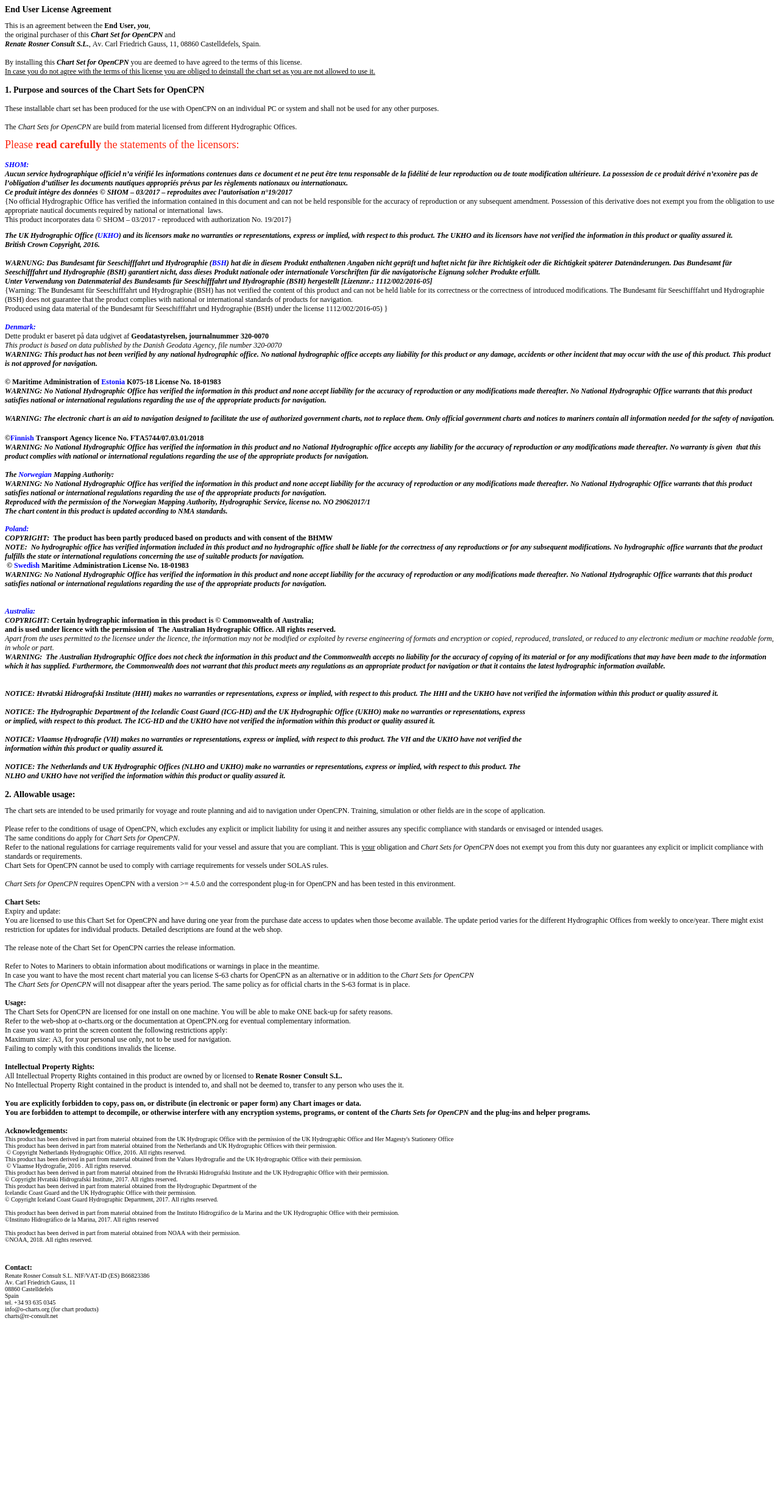
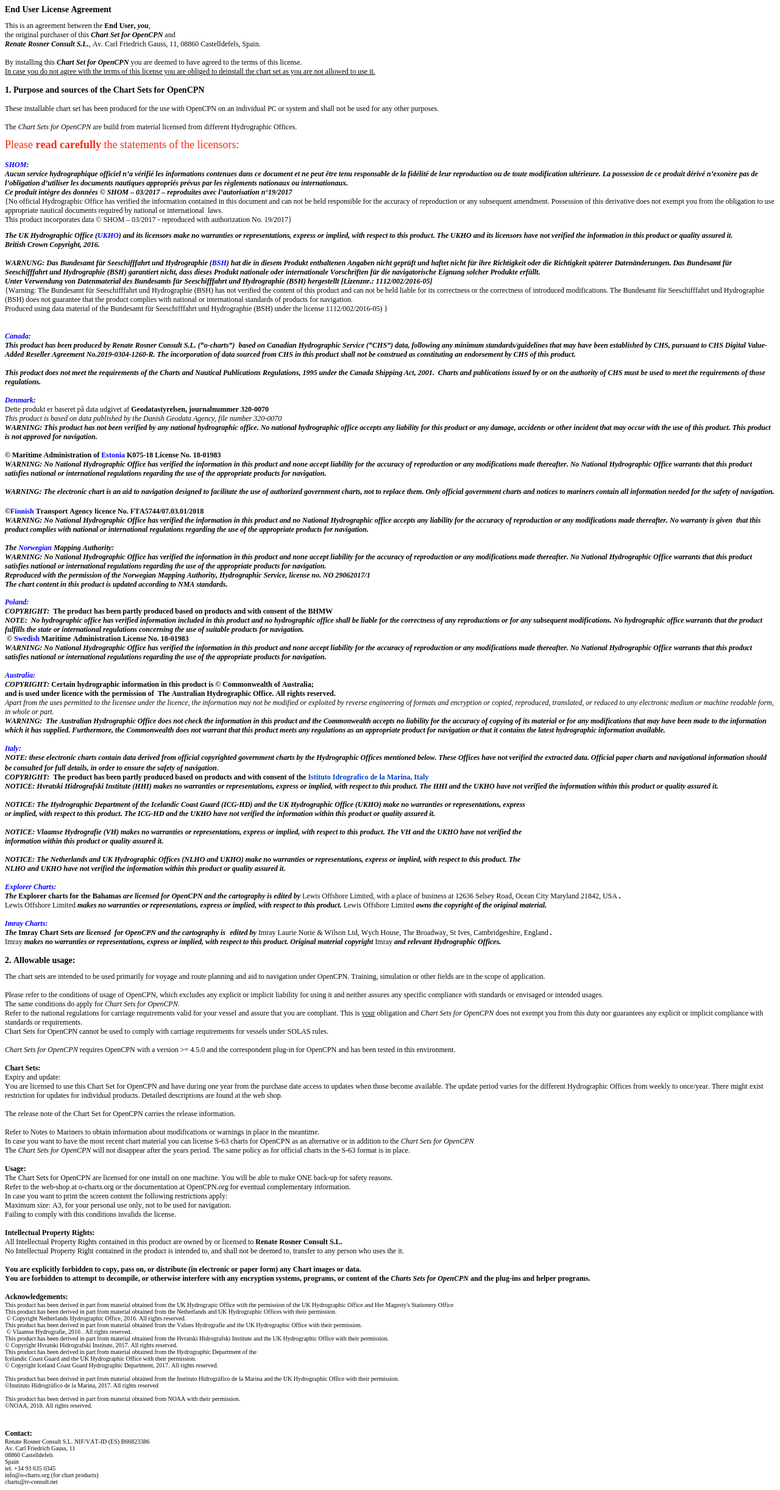
Before and after one commit to o-charts/manuals, a Jekyll site: the page docs/EN_rrc_eula_ChartSetsForOpenCPN.html, which Jekyll copies as it is, in a window 1280 px wide. Shown: the whole page at 61% size. Built offline with Jekyll 4.4.1, drawn with Linux system fonts in a browser that asks for light colours; before the commit the page ends 2171 px from its top, so only the background shows below that.

Commit message:
Add files via upload

```diff
--- a/docs/EN_rrc_eula_ChartSetsForOpenCPN.html
+++ b/docs/EN_rrc_eula_ChartSetsForOpenCPN.html
@@ -6,7 +6,7 @@
   <title></title>
   <meta name="Author" content="Renate Rosner">
   <meta name="Generator" content="Cocoa HTML Writer">
-  <meta name="CocoaVersion" content="1671">
+  <meta name="CocoaVersion" content="1671.6">
   <style type="text/css">
     p.p1 {margin: 0.0px 0.0px 0.0px 0.0px; line-height: 16.0px; font: 14.0px 'Times New Roman'; color: #000000}
     p.p2 {margin: 0.0px 0.0px 0.0px 0.0px; line-height: 11.0px; font: 10.0px 'Times New Roman'; color: #000000}
@@ -14,18 +14,23 @@
     p.p4 {margin: 0.0px 0.0px 0.0px 0.0px; line-height: 21.0px; font: 18.0px 'Times New Roman'; color: #fc2712}
     p.p5 {margin: 0.0px 0.0px 0.0px 0.0px; line-height: 15.0px; font: 12.0px 'Times New Roman'; color: #0000ff}
     p.p6 {margin: 0.0px 0.0px 0.0px 0.0px; line-height: 15.0px; font: 12.0px 'Times New Roman'; color: #000000; min-height: 15.0px}
-    p.p7 {margin: 0.0px 0.0px 0.0px 0.0px; font: 12.0px 'Times New Roman'; min-height: 15.0px}
-    p.p8 {margin: 0.0px 0.0px 0.0px 0.0px; font: 12.0px 'Times New Roman'}
-    p.p9 {margin: 0.0px 0.0px 0.0px 0.0px; line-height: 15.0px; font: 12.0px Times; color: #000000}
-    p.p10 {margin: 0.0px 0.0px 14.2px 0.0px; line-height: 15.0px; font: 12.0px 'Times New Roman'; color: #000000}
-    p.p11 {margin: 0.0px 0.0px 0.0px 0.0px; line-height: 11.0px; font: 10.0px 'Times New Roman'; color: #000000; min-height: 11.0px}
-    p.p12 {margin: 0.0px 0.0px 0.0px 0.0px; font: 10.0px 'Times New Roman'}
+    p.p7 {margin: 0.0px 0.0px 0.0px 0.0px; line-height: 15.0px; font: 12.0px 'Times New Roman'}
+    p.p8 {margin: 0.0px 0.0px 0.0px 0.0px; line-height: 15.0px; font: 12.0px 'Times New Roman'; min-height: 15.0px}
+    p.p9 {margin: 0.0px 0.0px 0.0px 0.0px; font: 12.0px 'Times New Roman'; min-height: 15.0px}
+    p.p10 {margin: 0.0px 0.0px 0.0px 0.0px; font: 12.0px 'Times New Roman'}
+    p.p11 {margin: 0.0px 0.0px 0.0px 0.0px; line-height: 15.0px; font: 12.0px Times; color: #000000}
+    p.p12 {margin: 0.0px 0.0px 14.2px 0.0px; line-height: 15.0px; font: 12.0px 'Times New Roman'; color: #000000}
+    p.p13 {margin: 0.0px 0.0px 0.0px 0.0px; line-height: 11.0px; font: 10.0px 'Times New Roman'; color: #000000; min-height: 11.0px}
+    p.p14 {margin: 0.0px 0.0px 0.0px 0.0px; font: 10.0px 'Times New Roman'}
     span.s1 {font-kerning: none}
     span.s2 {text-decoration: underline ; font-kerning: none}
     span.s3 {font-kerning: none; color: #000000}
     span.s4 {font-kerning: none; color: #0000ff}
     span.s5 {font: 12.0px 'Times New Roman'; font-kerning: none}
     span.s6 {font: 14.7px Times; font-kerning: none}
+    span.s7 {font-kerning: none; color: #053dcc}
+    span.s8 {font: 12.0px Courier; font-kerning: none}
+    span.s9 {font-kerning: none; background-color: #ffffff}
     span.Apple-tab-span {white-space:pre}
   </style>
 </head>
@@ -68,6 +73,12 @@
 <p class="p3"><span class="s1"><b><i>Unter Verwendung von Datenmaterial des Bundesamts für Seeschifffahrt und Hydrographie (BSH) hergestellt [Lizenznr.: 1112/002/2016-05]</i></b></span></p>
 <p class="p3"><span class="s1">{Warning: The Bundesamt für Seeschifffahrt und Hydrographie (BSH) has not verified the content of this product and can not be held liable for its correctness or the correctness of introduced modifications. The Bundesamt für Seeschifffahrt und Hydrographie (BSH) does not guarantee that the product complies with national or international standards of products for navigation.</span></p>
 <p class="p3"><span class="s1">Produced using data material of the Bundesamt für Seeschifffahrt und Hydrographie (BSH) under the license 1112/002/2016-05) }</span></p>
+<p class="p6"><span class="s1"></span><br></p>
+<p class="p6"><span class="s1"></span><br></p>
+<p class="p5"><span class="s1"><b><i>Canada:</i></b></span></p>
+<p class="p7"><b><i>This product has been produced by Renate Rosner Consult S.L. (“o-charts”)<span class="Apple-converted-space">  </span>based on Canadian Hydrographic Service (“CHS”) data, following any minimum standards/guidelines that may have been established by CHS, pursuant to CHS Digital Value-Added Reseller Agreement No.2019-0304-1260-R. The incorporation of data sourced from CHS in this product shall not be construed as constituting an endorsement by CHS of this product.<span class="Apple-converted-space"> </span></i></b></p>
+<p class="p8"><b><i></i></b><br></p>
+<p class="p7"><b><i>This product does not meet the requirements of the Charts and Nautical Publications Regulations, 1995 under the Canada Shipping Act, 2001.<span class="Apple-converted-space">  </span>Charts and publications issued by or on the authority of CHS must be used to meet the requirements of those regulations.<span class="Apple-converted-space"> </span></i></b></p>
 <p class="p5"><span class="s3"><br>
 </span><span class="s1"><b><i>Denmark:</i></b></span></p>
 <p class="p3"><span class="s1">Dette produkt er baseret på data udgivet af <b>Geodatastyrelsen, journalnummer 320-0070</b></span></p>
@@ -76,32 +87,33 @@
 <p class="p6"><span class="s1"><b></b></span><br></p>
 <p class="p3"><span class="s1"><b>© Maritime Administration of</b></span><span class="s4"><b> Estonia </b></span><span class="s1"><b>K075-18 License No. 18-01983</b></span></p>
 <p class="p3"><span class="s1"><b><i>WARNING: No National Hydrographic Office has verified the information in this product and none accept liability for the accuracy of reproduction or any modifications made thereafter. No National Hydrographic Office warrants that this product satisfies national or international regulations regarding the use of the appropriate products for navigation.</i></b></span></p>
-<p class="p7"><br></p>
-<p class="p8"><b><i>WARNING: The electronic chart is an aid to navigation designed to facilitate the use of authorized government charts, not to replace them. Only official government charts and notices to mariners contain all information needed for the safety of navigation.</i></b></p>
+<p class="p9"><br></p>
+<p class="p10"><b><i>WARNING: The electronic chart is an aid to navigation designed to facilitate the use of authorized government charts, not to replace them. Only official government charts and notices to mariners contain all information needed for the safety of navigation.</i></b></p>
 <p class="p6"><span class="s1"></span><br></p>
-<p class="p9"><span class="s5"><b>©</b></span><span class="s4"><b>Finnish</b></span><span class="s1"><b> Transport Agency licence No. FTA5744/07.03.01/2018</b></span><span class="s6"><b><span class="Apple-converted-space"> </span></b></span></p>
+<p class="p11"><span class="s5"><b>©</b></span><span class="s4"><b>Finnish</b></span><span class="s1"><b> Transport Agency licence No. FTA5744/07.03.01/2018</b></span><span class="s6"><b><span class="Apple-converted-space"> </span></b></span></p>
 <p class="p3"><span class="s1"><b><i>WARNING: No National Hydrographic Office has verified the information in this product and no National Hydrographic office accepts any liability for the accuracy of reproduction or any modifications made thereafter. No warranty is given<span class="Apple-converted-space">  </span>that this product complies with national or international regulations regarding the use of the appropriate products for navigation.</i></b></span></p>
 <p class="p6"><span class="s1"></span><br></p>
 <p class="p3"><span class="s1"><b><i>The </i></b></span><span class="s4"><b><i>Norwegian</i></b></span><span class="s1"><b><i> Mapping Authority:</i></b></span></p>
 <p class="p3"><span class="s1"><b><i>WARNING: No National Hydrographic Office has verified the information in this product and none accept liability for the accuracy of reproduction or any modifications made thereafter. No National Hydrographic Office warrants that this product satisfies national or international regulations regarding the use of the appropriate products for navigation.</i></b></span></p>
 <p class="p3"><span class="s1"><b><i>Reproduced with the permission of the Norwegian Mapping Authority, Hydrographic Service, license no. NO 29062017/1</i></b></span></p>
-<p class="p10"><span class="s1"><b><i>The chart content in this product is updated according to NMA standards.</i></b></span></p>
+<p class="p12"><span class="s1"><b><i>The chart content in this product is updated according to NMA standards.</i></b></span></p>
 <p class="p5"><span class="s1"><b><i>Poland:</i></b></span></p>
 <p class="p3"><span class="s1"><b><i>COPYRIGHT:<span class="Apple-converted-space">  </span></i>The product has been partly produced based on products and with consent of the BHMW<span class="Apple-converted-space"> </span></b></span></p>
 <p class="p3"><span class="s1"><b><i>NOTE:<span class="Apple-converted-space">  </span>No hydrographic office has verified information included in this product and no hydrographic office shall be liable for the correctness of any reproductions or for any subsequent modifications. No hydrographic office warrants that the product fulfills the state or international regulations concerning the use of suitable products for navigation. </i></b><br>
 </span></p>
 <p class="p3"><span class="s1"><b><i><span class="Apple-converted-space"> </span></i>© </b></span><span class="s4"><b>Swedish</b></span><span class="s1"><b> Maritime Administration License No. 18-01983</b></span></p>
 <p class="p3"><span class="s1"><b><i>WARNING: No National Hydrographic Office has verified the information in this product and none accept liability for the accuracy of reproduction or any modifications made thereafter. No National Hydrographic Office warrants that this product satisfies national or international regulations regarding the use of the appropriate products for navigation.</i></b></span></p>
-<p class="p6"><span class="s1"><b><i></i></b></span><br></p>
 <p class="p6"><span class="s1"><b><i><span class="Apple-converted-space"> </span></i></b></span></p>
 <p class="p5"><span class="s1"><b><i>Australia:</i></b></span></p>
 <p class="p3"><span class="s1"><b><i>COPYRIGHT: </i>Certain hydrographic information in this product is © Commonwealth of Australia;</b></span></p>
 <p class="p3"><span class="s1"><b>and is used under licence with the permission of<span class="Apple-converted-space">  </span>The Australian Hydrographic Office. All rights reserved.</b></span></p>
 <p class="p3"><span class="s1"><i>Apart from the uses permitted to the licensee under the licence, the information may not be modified or exploited by reverse engineering of formats and encryption or copied, reproduced, translated, or reduced to any electronic medium or machine readable form, in whole or part.</i></span></p>
 <p class="p3"><span class="s1"><b><i>WARNING:<span class="Apple-converted-space"> </span></i></b><i> </i><b><i>The Australian Hydrographic Office does not check the information in this product and the Commonwealth accepts no liability for the accuracy of copying of its material or for any modifications that may have been made to the information which it has supplied. Furthermore, the Commonwealth does not warrant that this product meets any regulations as an appropriate product for navigation or that it contains the latest hydrographic information available.</i></b></span></p>
-<p class="p3"><span class="s1"><br>
+<p class="p5"><span class="s3"><br>
+</span><span class="s1"><b><i>Italy:</i></b></span></p>
+<p class="p3"><span class="s1"><b><i>NOTE: these electronic charts contain data derived from official copyrighted government charts by the Hydrographic Offices mentioned below. These Offices have not verified the extracted data. Official paper charts and navigational information should be consulted for full details, in order to ensure the safety of navigation</i></b></span><span class="s6">.</span></p>
+<p class="p3"><span class="s1"><b><i>COPYRIGHT:<span class="Apple-converted-space">  </span></i>The product has been partly produced based on products and with consent of the </b></span><span class="s7"><b>Istituto Idrografico de la Marina, Italy </b></span><span class="s1"><br>
 </span></p>
-<p class="p6"><span class="s1"></span><br></p>
 <p class="p3"><span class="s1"><b><i>NOTICE: Hvratski Hidrografski Institute (HHI) makes no warranties or representations, express or implied, with respect to this product. The HHI and the UKHO have not verified the information within this product or quality assured it.</i></b></span></p>
 <p class="p3"><span class="s1"><br>
 </span></p>
@@ -115,8 +127,15 @@
 </span></p>
 <p class="p3"><span class="s1"><b><i>NOTICE: The Netherlands and UK Hydrographic Offices (NLHO and UKHO) make no warranties or representations, express or implied, with respect to this product. The</i></b></span></p>
 <p class="p3"><span class="s1"><b><i>NLHO and UKHO have not verified the information within this product or quality assured it.</i></b></span></p>
-<p class="p3"><span class="s1"><br>
-</span></p>
+<p class="p6"><span class="s1"><b><i></i></b></span><br></p>
+<p class="p5"><span class="s1"><b><i>Explorer Charts:</i></b></span></p>
+<p class="p3"><span class="s1"><b><i>The </i>Explorer charts for the Bahamas<i> are licensed for OpenCPN and the cartography is edited by </i></b>Lewis Offshore Limited, with a place of business at 12636 Selsey Road, Ocean City Maryland 21842, USA <b><i>.<span class="Apple-converted-space"> </span></i></b></span></p>
+<p class="p3"><span class="s1">Lewis Offshore Limited <b><i>makes no warranties or representations, express or implied, with respect to this product. </i></b>Lewis Offshore Limited<b><i> owns the copyright of the original material.</i></b></span></p>
+<p class="p6"><span class="s1"><b><i></i></b></span><br></p>
+<p class="p5"><span class="s1"><b><i>Imray Charts:</i></b></span></p>
+<p class="p3"><span class="s1"><b><i>The </i>Imray Chart Sets<i> are licensed<span class="Apple-converted-space">  </span>for OpenCPN and the cartography is</i></b></span><span class="s8"> </span><span class="s1"><b><i>edited by </i></b></span><span class="s9">Imray Laurie Norie &amp; Wilson Ltd,</span><span class="s1"> </span><span class="s9">Wych House,</span><span class="s1"> </span><span class="s9">The Broadway,</span><span class="s1"> </span><span class="s9">St Ives,</span><span class="s1"> </span><span class="s9">Cambridgeshire, England</span><span class="s1"> <b><i>.</i></b></span></p>
+<p class="p3"><span class="s1">Imray <b><i>makes no warranties or representations, express or implied, with respect to this product. Original material copyright </i></b>Imray <b><i>and relevant Hydrographic Offices.</i></b></span></p>
+<p class="p6"><span class="s1"></span><br></p>
 <p class="p1"><span class="s1"><b>2. Allowable usage:</b></span></p>
 <p class="p2"><span class="s1"><br>
 </span></p>
@@ -171,14 +190,14 @@
 <p class="p2"><span class="s1">This product has been derived in part from material obtained from the Hydrographic Department of the</span></p>
 <p class="p2"><span class="s1">Icelandic Coast Guard and the UK Hydrographic Office with their permission.</span></p>
 <p class="p2"><span class="s1">© Copyright Iceland Coast Guard Hydrographic Department, 2017. All rights reserved.</span></p>
-<p class="p11"><span class="s1"></span><br></p>
-<p class="p12">This product has been derived in part from material obtained from the Instituto Hidrográfico de la Marina and the UK Hydrographic Office with their permission.</p>
-<p class="p12">©Instituto Hidrográfico de la Marina, 2017. All rights reserved</p>
-<p class="p11"><span class="s1"></span><br></p>
+<p class="p13"><span class="s1"></span><br></p>
+<p class="p14">This product has been derived in part from material obtained from the Instituto Hidrográfico de la Marina and the UK Hydrographic Office with their permission.</p>
+<p class="p14">©Instituto Hidrográfico de la Marina, 2017. All rights reserved</p>
+<p class="p13"><span class="s1"></span><br></p>
 <p class="p2"><span class="s1">This product has been derived in part from material obtained from NOAA with their permission.</span></p>
 <p class="p2"><span class="s1">©NOAA, 2018. All rights reserved.</span></p>
-<p class="p11"><span class="s1"></span><br></p>
-<p class="p11"><span class="s1"></span><br></p>
+<p class="p13"><span class="s1"></span><br></p>
+<p class="p13"><span class="s1"></span><br></p>
 <p class="p2"><span class="s1"><br>
 </span></p>
 <p class="p3"><span class="s1"><b>Contact:</b></span></p>
```
